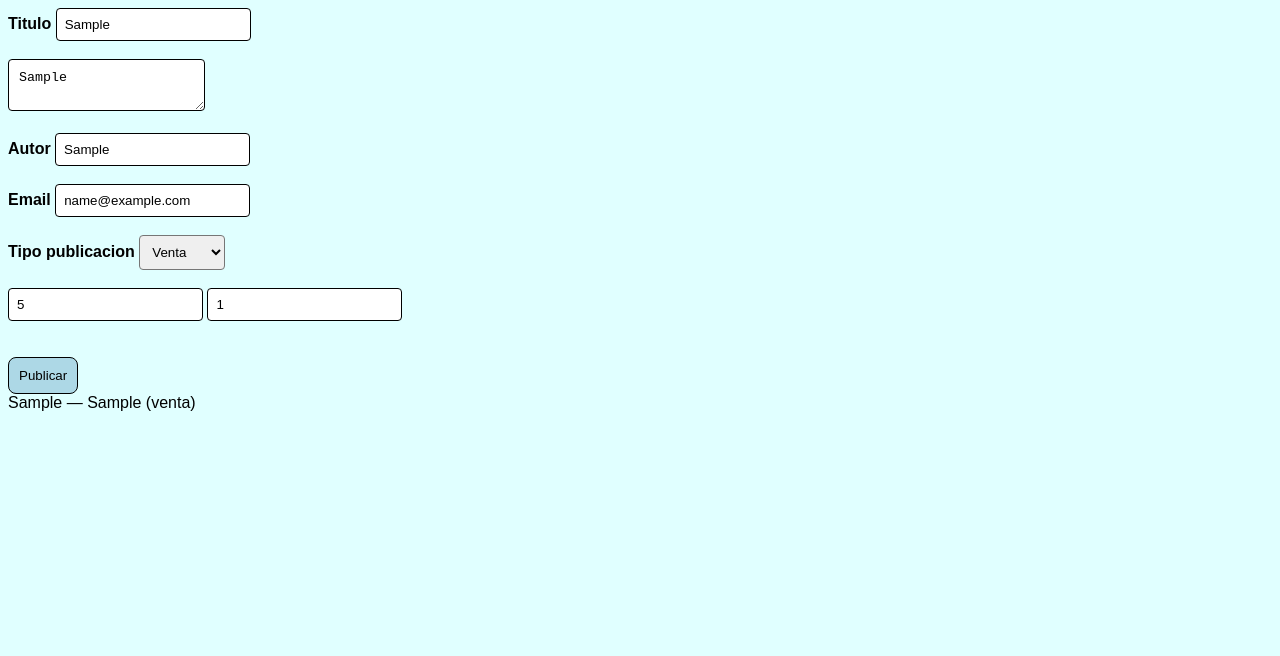
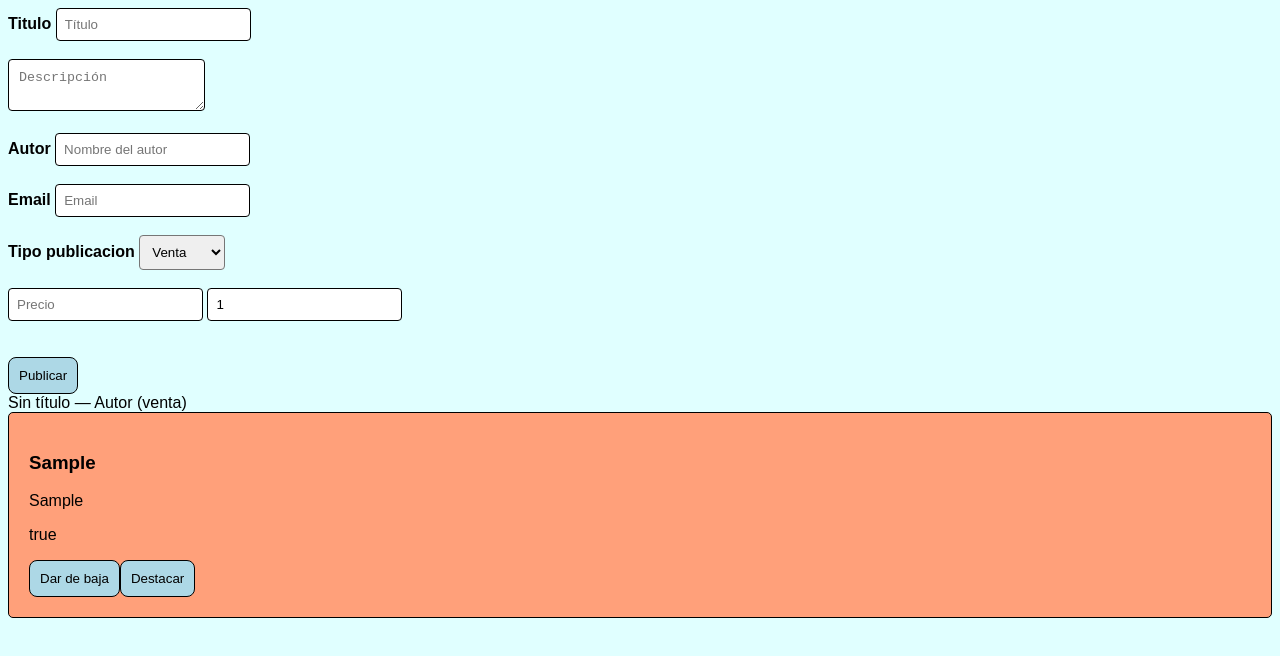
Before and after one commit to Grupo-FFJ/Fran-personal, a website with bundled scripts: page public/index.html in a window 1280 px wide. Both pictures are taken after typing "Sample", "Sample", "Sample", "name@example.com", "5" into the empty fields and a click on the button "Publicar". Built offline with nearby package versions, Linux system fonts and the light colour scheme.

Commit message:
Ejercicios TP 9

```diff
--- a/public/css/style.css
+++ b/public/css/style.css
@@ -28,3 +28,13 @@
     border-radius: 8px;
     border: 1px solid black;
 }
+.tarjeta{
+    background-color: lightsalmon;
+    padding: 20px;
+    border: 1px solid black;
+    border-radius: 5px;
+}
+
+.destacar{
+    border: 3px solid lightgreen;
+}
--- a/public/js/main.js
+++ b/public/js/main.js
@@ -12,6 +12,7 @@
 const ayudaEmail = document.getElementById("ayuda-email")
 const email = document.getElementById("email")
 const formulario = document.getElementById("formulario")
+const lista = document.getElementById("lista-publicaciones")
 
 function observarEvento(evento) {
   console.table({
@@ -75,6 +76,33 @@
     Number(document.querySelector("#duracion").value)
   );
 }
+function agregarTarjeta(publicacion){
+  const tarjeta = document.createElement("article")
+  tarjeta.classList.add("tarjeta")
+  tarjeta.setAttribute("data-id", Date.now())
+  const titulo = document.createElement("h3")
+  titulo.textContent = publicacion.titulo
+  const descripcion = document.createElement("p")
+  descripcion.textContent = publicacion.descripcion
+  const estado = document.createElement("p")
+  estado.textContent = publicacion.activa
+  const boton = document.createElement("button")
+  boton.textContent = "Dar de baja"
+  boton.setAttribute("data-accion","baja")
+  function manejarBaja(evento){
+    console.log(evento.type, evento.target)
+    publicacion.darDeBaja()
+    estado.textContent = "inactiva"
+    boton.disabled = true
+  }
+  // boton.addEventListener("click",manejarBaja)
+  const botonDes = document.createElement("button")
+  botonDes.textContent = "Destacar"
+  botonDes.setAttribute("data-accion","destacar")
+  tarjeta.append(titulo,descripcion,estado,boton,botonDes)
+  lista.appendChild(tarjeta)
+}
+
 function manejarEnvio(evento) {
   evento.preventDefault();
   const publicacion = crearPublicacionDesdeFormulario();
@@ -85,3 +113,21 @@
   actualizarVistaPrevia();
 }
 formulario.addEventListener("submit", manejarEnvio);
+
+
+
+function observarClick(evento) {
+console.log("target", evento.target);
+console.log("currentTarget", evento.currentTarget);
+}
+lista.addEventListener("click", observarClick);
+
+// TP 9 PARTE 3
+function manejarAccion(evento) {
+const boton = evento.target.closest("button[data-accion]");
+if (!boton || !lista.contains(boton)) return;
+const tarjeta = boton.closest("[data-id]");
+const id = Number(tarjeta.dataset.id);
+console.log(id, boton.dataset.accion);
+}
+lista.addEventListener("click", manejarAccion);
--- a/public/js/publicacion.js
+++ b/public/js/publicacion.js
@@ -18,4 +18,8 @@
         const ms = new Date() - this.fechaPublicacion
         return Math.floor(ms / (1000 * 60 * 60 * 24))
     }
+    darDeBaja() { this.activa = false; }
+    destacar(){
+
+    }
 }
```
